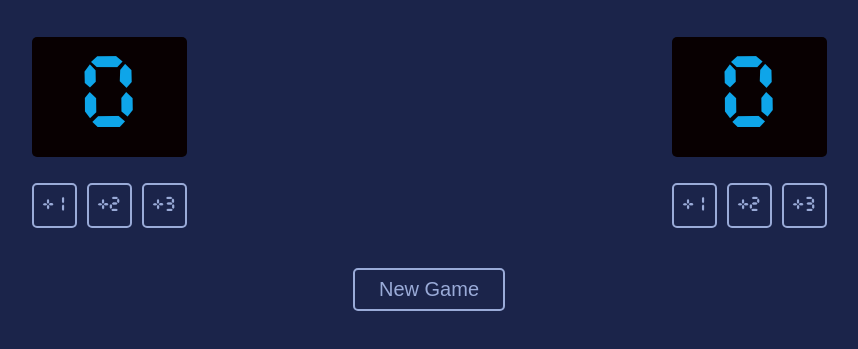
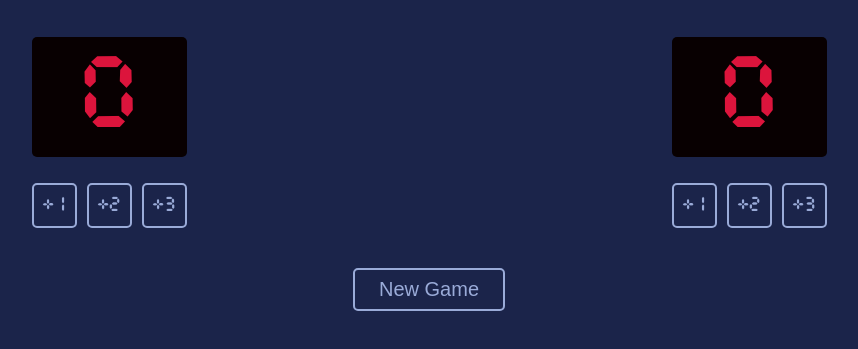
Before and after one commit to Abdullah-0475/basketball-scoreboard, a website built with Vite: page index.html in a window 1280 px wide. Shown: the part 89-438 px from the top of the page, without its empty margins (211-1069 px from the left). Built offline with nearby package versions, Linux system fonts and the light colour scheme.

Commit message:
updated scoreboard text color to 'Crimson'

```diff
--- a/index.css
+++ b/index.css
@@ -38,7 +38,7 @@ body {
     height: 120px;
     width: 117px;
     font-weight: 400;
-    color: #0EA5E9;
+    color: crimson;
     justify-content: center;
     align-items: center;
     line-height: 126.67px;
```
